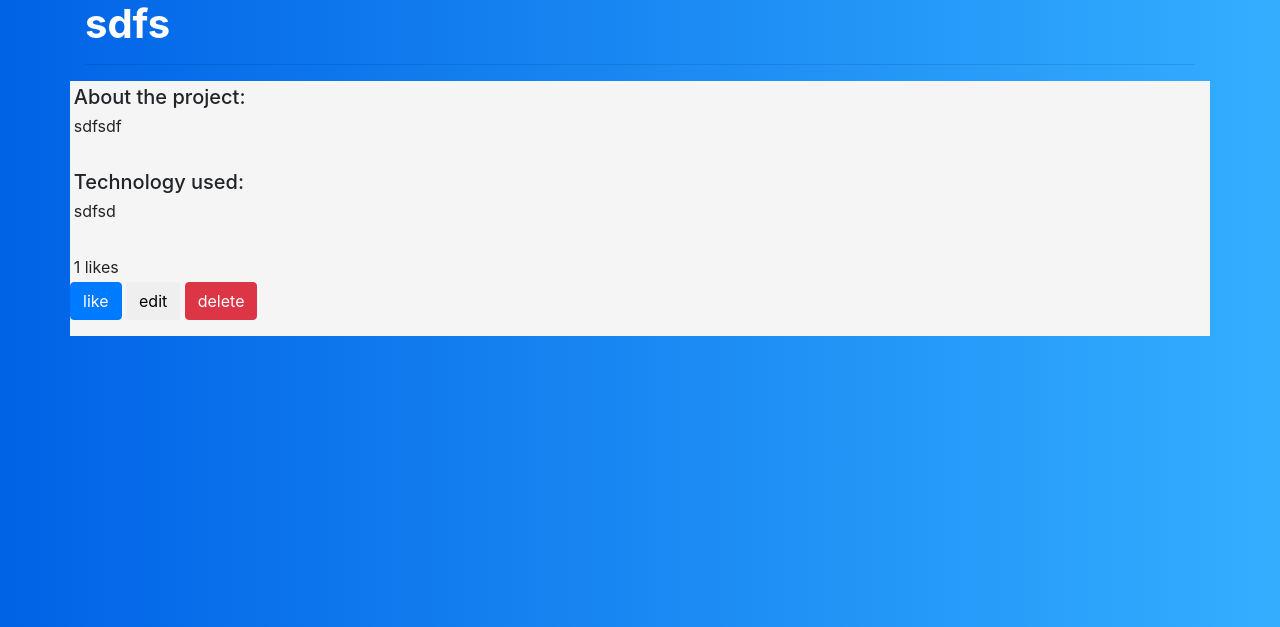
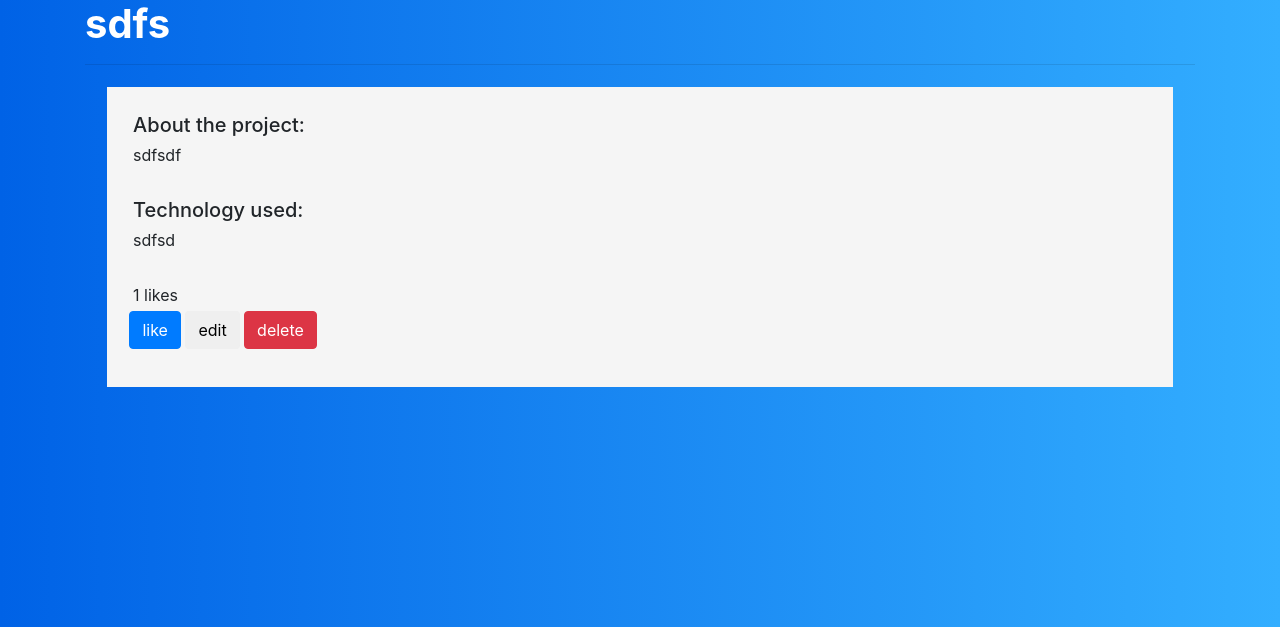
Before and after one commit to kevin123george/sayoneweb1, a Django app: page /board/27/ in a window 1280 px wide. Shown: the part 56-683 px from the top of the page. Run offline with Django 3.2, Linux system fonts and the light colour scheme; a user stored in the database is signed in; data comes from the database, SQL or seed files in the repository; some libraries are stand-ins or nearby versions.

Commit message:
make it better

```diff
--- a/social_network/templates/board_detail.html
+++ b/social_network/templates/board_detail.html
@@ -4,7 +4,7 @@
 {% block page_content %}
 <h1 style="color: white"><b>{{ project.title }}</b></h1>
 <hr />
-<div class="row" style="background: whitesmoke">
+<div class="row" style="background: whitesmoke;margin :2%;padding :2%">
 
     <div class="">
         <h5 style="padding: 1%; margin :1%">About the project:</h5>
```
